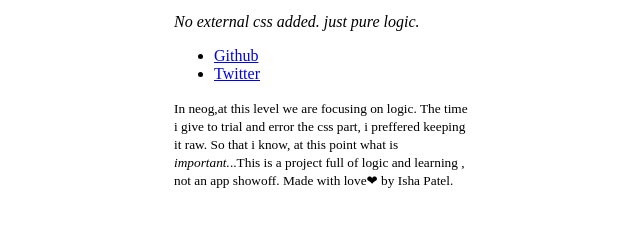
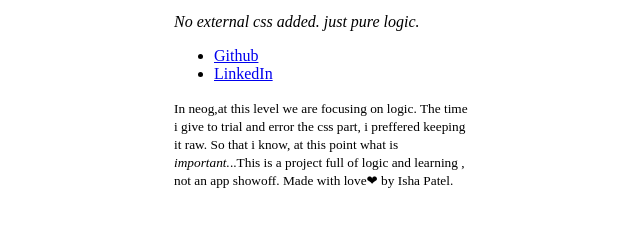
Before and after one commit to Isha2806/PallindromeCheck, a plain HTML site: page index.html in a window 1280 px wide. Shown: the part 362-588 px from the top of the page, 316-956 px from the left. Drawn offline with Linux system fonts and the light colour scheme.

Commit message:
fix: link

```diff
--- a/index.html
+++ b/index.html
@@ -27,7 +27,7 @@
             </a>
             </li>
             <li>
-            <a class="links" href="https://www.linkedin.com/in/isha-~-87335a203/" target="_blank">Twitter
+            <a class="links" href="https://www.linkedin.com/in/isha-patel-87335a203/" target="_blank">LinkedIn
 
             </a>
             </li>
```
